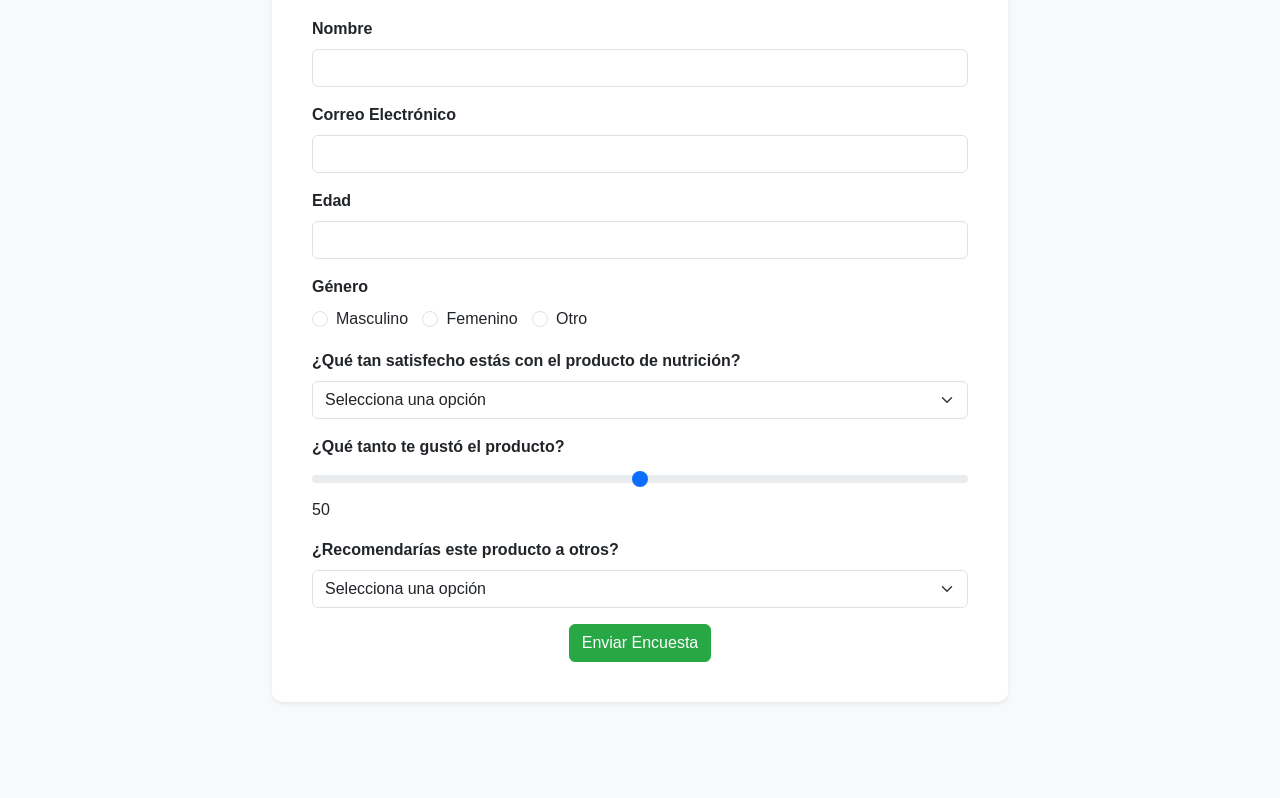
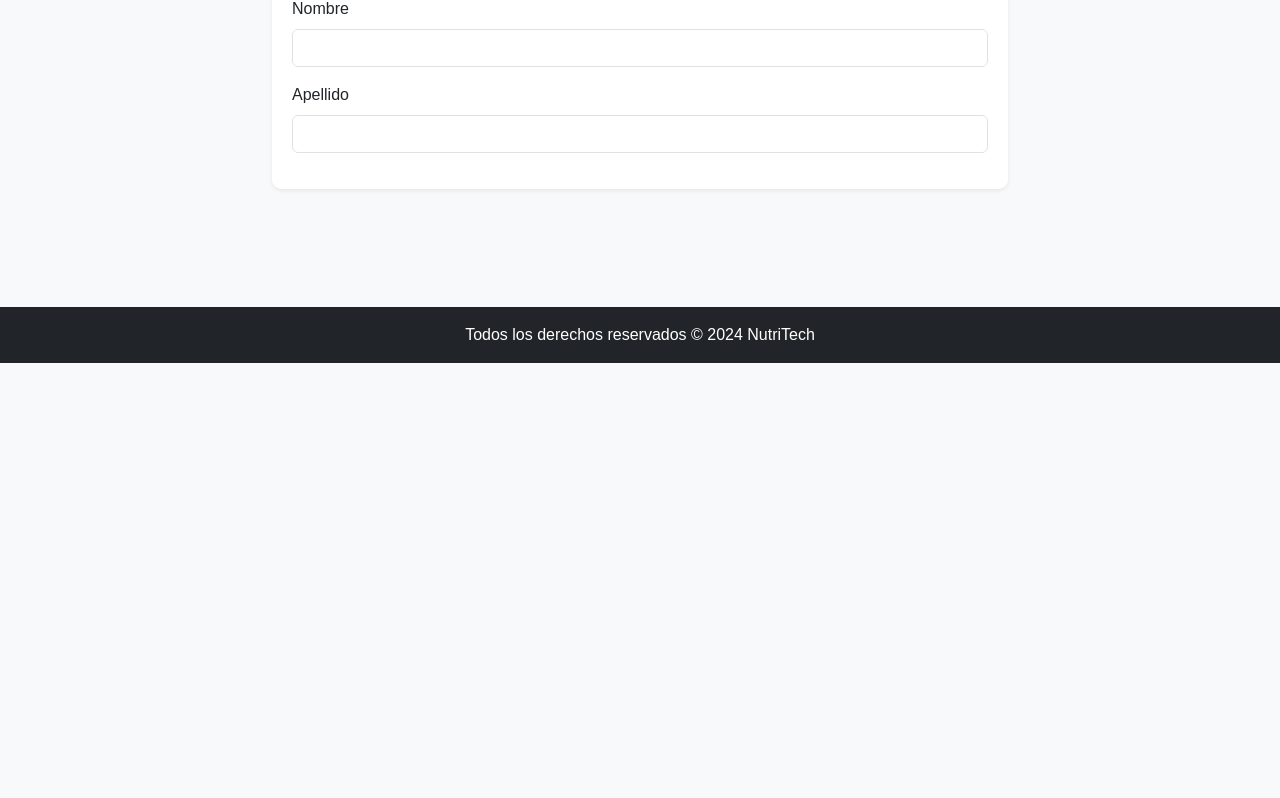
Before and after one commit to Sebcorradi11/Front-End, a website: page formulario.html in a window 1280 px wide. Shown: the part 167-965 px from the top of the page. After the commit the page ends 800 px from the top, so only its background shows below. Drawn offline with nearby package versions, Linux system fonts and the light colour scheme.

Commit message:
cambiosLogin

```diff
--- a/formulario.html
+++ b/formulario.html
@@ -1,28 +1,12 @@
 <!DOCTYPE html>
 <html lang="es">
 <head>
-    <meta charset="UTF-8" />
-    <meta name="viewport" content="width=device-width, initial-scale=1.0" />
+    <meta charset="UTF-8">
+    <meta name="viewport" content="width=device-width, initial-scale=1.0">
     <title>Encuesta de Producto de Nutrición</title>
-    <link
-      href="https://cdn.jsdelivr.net/npm/bootstrap@5.3.3/dist/css/bootstrap.min.css"
-      rel="stylesheet"
-    />
-    <link rel="icon" href="assets/img/favicon.ico" type="image/x-icon" />
-    <link href="css/style.css" rel="stylesheet" />
-    <style>
-      .form-label {
-        font-weight: bold;
-      }
-
-      .form-check-inline {
-        margin-right: 10px;
-      }
-
-      .card {
-        padding: 20px;
-      }
-    </style>
+    <link href="https://cdn.jsdelivr.net/npm/bootstrap@5.3.3/dist/css/bootstrap.min.css" rel="stylesheet">
+    <link rel="icon" href="assets/img/favicon.ico" type="image/x-icon">
+    <link href="css/style.css" rel="stylesheet">
 </head>
 <body>
 <nav class="navbar navbar-expand-lg navbar-dark fixed-top bg-dark">
@@ -30,15 +14,8 @@
         <a href="#" class="navbar-brand">
             <span class="text-light">Nutri</span>Tech
         </a>
-        <button
-          class="navbar-toggler"
-          type="button"
-          data-bs-toggle="collapse"
-          data-bs-target="#navbarS"
-          aria-controls="navbarS"
-          aria-expanded="false"
-          aria-label="Toggle navigation"
-        >
+        <button class="navbar-toggler" type="button" data-bs-toggle="collapse" data-bs-target="#navbarS"
+                aria-controls="navbarS" aria-expanded="false" aria-label="Toggle navigation">
             <span class="navbar-toggler-icon"></span>
         </button>
         <div class="collapse navbar-collapse" id="navbarS">
@@ -63,125 +40,11 @@
                         <form>
                             <div class="mb-3">
                                 <label for="nombre" class="form-label">Nombre</label>
-                    <input
-                      type="text"
-                      class="form-control"
-                      id="nombre"
-                      required
-                    />
+                                <input type="text" class="form-control" id="nombre" required>
                             </div>
                             <div class="mb-3">
-                    <label for="email" class="form-label"
-                      >Correo Electrónico</label
-                    >
-                    <input
-                      type="email"
-                      class="form-control"
-                      id="email"
-                      required
-                    />
-                  </div>
-                  <div class="mb-3">
-                    <label for="edad" class="form-label">Edad</label>
-                    <input
-                      type="number"
-                      class="form-control"
-                      id="edad"
-                      required
-                    />
-                  </div>
-                  <div class="mb-3">
-                    <label class="form-label">Género</label>
-                    <div>
-                      <div class="form-check form-check-inline">
-                        <input
-                          class="form-check-input"
-                          type="radio"
-                          name="genero"
-                          id="genero1"
-                          value="Masculino"
-                          required
-                        />
-                        <label class="form-check-label" for="genero1"
-                          >Masculino</label
-                        >
-                      </div>
-                      <div class="form-check form-check-inline">
-                        <input
-                          class="form-check-input"
-                          type="radio"
-                          name="genero"
-                          id="genero2"
-                          value="Femenino"
-                          required
-                        />
-                        <label class="form-check-label" for="genero2"
-                          >Femenino</label
-                        >
-                      </div>
-                      <div class="form-check form-check-inline">
-                        <input
-                          class="form-check-input"
-                          type="radio"
-                          name="genero"
-                          id="genero3"
-                          value="Otro"
-                          required
-                        />
-                        <label class="form-check-label" for="genero3"
-                          >Otro</label
-                        >
-                      </div>
-                    </div>
-                  </div>
-                  <div class="mb-3">
-                    <label for="satisfaccion" class="form-label"
-                      >¿Qué tan satisfecho estás con el producto de
-                      nutrición?</label
-                    >
-                    <select class="form-select" id="satisfaccion" required>
-                      <option selected disabled value="">
-                        Selecciona una opción
-                      </option>
-                      <option value="Muy Satisfecho">Muy Satisfecho</option>
-                      <option value="Satisfecho">Satisfecho</option>
-                      <option value="Neutral">Neutral</option>
-                      <option value="Insatisfecho">Insatisfecho</option>
-                      <option value="Muy Insatisfecho">Muy Insatisfecho</option>
-                    </select>
-                  </div>
-                  <div class="mb-3">
-                    <label for="mejorar" class="form-label"
-                      >¿Qué tanto te gustó el producto?</label
-                    ><br />
-                    <input
-                      type="range"
-                      id="slider"
-                      name="slider"
-                      min="0"
-                      max="100"
-                      value="50"
-                      oninput="this.nextElementSibling.value = this.value"
-                      class="form-range"
-                    />
-                    <output>50</output>
-                  </div>
-                  <div class="mb-3">
-                    <label for="recomendacion" class="form-label"
-                      >¿Recomendarías este producto a otros?</label
-                    >
-                    <select class="form-select" id="recomendacion" required>
-                      <option selected disabled value="">
-                        Selecciona una opción
-                      </option>
-                      <option value="Sí">Sí</option>
-                      <option value="No">No</option>
-                    </select>
-                  </div>
-                  <div class="text-center">
-                    <button type="submit" class="btn btn-primary">
-                      Enviar Encuesta
-                    </button>
+                                <label for="apellido" class="form-label">Apellido</label>
+                                <input type="text" class="form-control" id="apellido" required>
                             </div>
                         </form>
                     </div>
--- a/js/script.js
+++ b/js/script.js
@@ -8,8 +8,6 @@
 
 // Agrega eventos a los botones de iniciar sesión y registrarse
 document.getElementById("btn__iniciar-sesion").addEventListener("click", iniciarSesion);
-document.getElementById("btn__registrarse").addEventListener("click", register);
-
 // Agrega un evento para redimensionar la ventana que llama a la función anchoPagina
 window.addEventListener("resize", anchoPagina);
 
```
Also changed, not shown: loginAdmin.html (+1 -1 lines). Lines whose indentation alone changed are shown as unchanged.
